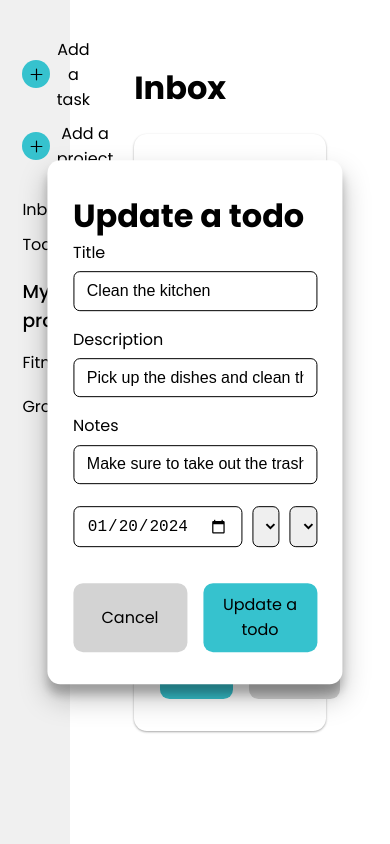
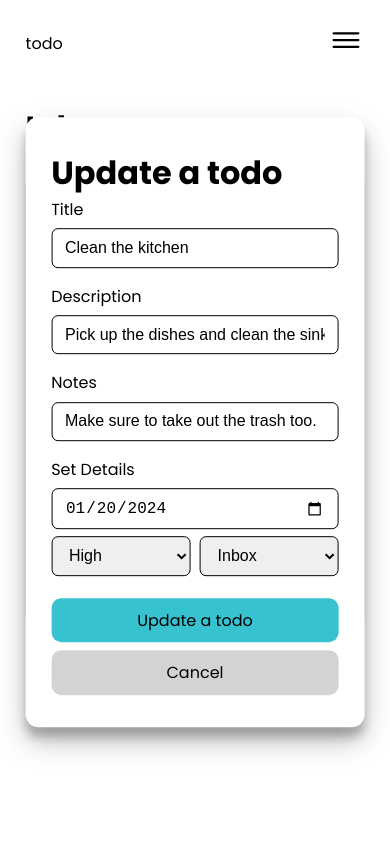
Before and after one commit to LucaJahnen/todo-app, a website built with webpack: page index.html in a window 390 px wide. Both pictures are taken after a click on the button "Update todo". Built offline with nearby package versions, Linux system fonts and the light colour scheme.

Commit message:
adjusting styling for mobile devices

```diff
--- a/index.html
+++ b/index.html
@@ -6,6 +6,10 @@
     <title>Todo App</title>
 </head>
 <body>
+    <div class="navbar">
+        <p>todo</p>
+        <button></button>
+    </div>
     <form action="#" class="add-todo">
         <h1>Add a todo</h1>
         <label for="title">Title</label>
@@ -14,7 +18,8 @@
         <input type="text" placeholder="Description" id="description" required>
         <label for="notes">Notes</label>
         <input type="text" placeholder="Notes" id="notes">
-        <div class="input-wrapper">
+        <label for="duedate">Set Details</label>
+        <div class="input-wrapper" id="input-wrapper-mobile">
             <input type="date" placeholder="" id="duedate" required>
             <select id="priority">
                 <option value="low">Low</option>
@@ -38,7 +43,8 @@
         <input type="text" placeholder="Description" id="description" required>
         <label for="notes">Notes</label>
         <input type="text" placeholder="Notes" id="notes">
-        <div class="input-wrapper">
+        <label for="duedate">Set Details</label>
+        <div class="input-wrapper" id="input-wrapper-mobile">
             <input type="date" placeholder="" id="duedate" required>
             <select id="priority">
                 <option value="low">Low</option>
--- a/main.js
+++ b/main.js
@@ -3,6 +3,7 @@ import './modules/create'
 import render from './modules/render'
 import { showProjects } from './modules/create'
 import add from './images/add-outline.svg'
+import menu from './images/menu-outline.svg'
 
 // display plus icon next to add task and add project button
 (function() {
@@ -15,6 +16,10 @@ import add from './images/add-outline.svg'
     img2.src = add
     img2.classList.add("add-icon")
     document.querySelector(".project-button").insertAdjacentElement("afterbegin", img2)
+
+    const menuImg = new Image()
+    menuImg.src = menu
+    document.querySelector(".navbar button").appendChild(menuImg)
 })()
 
 export let activeProject = "Inbox"
@@ -64,7 +69,7 @@ export const showForm = (formElement, visible) => {
 }
 
 // display tasks listed in project when user clicks on sidebar
-const showTodos = () => {
+export const showTodos = () => {
     const projectsContentButtons = document.querySelectorAll("#projects-content .project-title")
     const showInbox = document.querySelector(".show-inbox")
     const showToday = document.querySelector(".show-today")
@@ -84,7 +89,6 @@ const showTodos = () => {
                     })
                 })
                 todos["Today"] = dueToday
-                console.log(dueToday)
             }
             render(button.textContent)
             dueToday.length = 0
--- a/modules/create.js
+++ b/modules/create.js
@@ -1,6 +1,8 @@
-import { showForm, todos } from "../main"
+import { showForm, todos, showTodos } from "../main"
 import render from "./render"
 import trash from '../images/trash-outline.svg'
+import menu from '../images/menu-outline.svg'
+import close from '../images/close-outline.svg'
 
 const todoForm = document.querySelector(".add-todo")
 const projectForm = document.querySelector(".add-project")
@@ -68,10 +70,12 @@ export const showProjects = () => {
 
     for(const project in todos) {
         projects.map(projectElement => {
-            const option = document.createElement("option")
-            option.value = project
-            option.textContent = project
-            projectElement.appendChild(option)
+            if(project !== "Today") {
+                const option = document.createElement("option")
+                option.value = project
+                option.textContent = project
+                projectElement.appendChild(option)
+            }
         })
 
         if(project !== "Today" && project != "Inbox") {
@@ -91,6 +95,7 @@ export const showProjects = () => {
             projectsContent.appendChild(wrapper)
         }
     }
+    setUp()
 }
 
 projectForm.addEventListener("submit", e => {
@@ -132,3 +137,39 @@ const cancelAddTask = projectForm.querySelector(".cancel")
 cancelAddTask.addEventListener("click", () => {
     showForm(projectForm, false)
 })
+
+const navButton = document.querySelector(".navbar button")
+const sidebar = document.querySelector(".sidebar")
+let menuOpen = false
+
+const imgMenu = new Image()
+imgMenu.src = menu
+const imgClose = new Image()
+imgClose.src = close
+navButton.addEventListener("click", () => {
+    navButton.innerHTML = ""
+    if(menuOpen) {
+        sidebar.style.transform = "translateX(0)"
+        navButton.appendChild(imgMenu)
+    } else {
+        sidebar.style.transform = "translateX(-100vw)"
+        navButton.appendChild(imgClose)
+    }
+    menuOpen = !menuOpen
+})
+
+export const setUp = () => {
+    const menuButtons = document.querySelectorAll(".sidebar button")
+    const projectButtons = document.querySelectorAll("#projects-content button")
+    const buttons = [...menuButtons, ...projectButtons]
+    if(window.screen.width < 960) {
+        buttons.forEach(button => {
+            button.addEventListener("click", () => {
+                sidebar.style.transform = "translateX(0)"
+                navButton.innerHTML = ""
+                navButton.appendChild(imgMenu)
+                menuOpen = false
+            })
+        })
+    }
+}
--- a/styles.css
+++ b/styles.css
@@ -44,6 +44,10 @@ button {
     border: none;
     font-size: 1rem;
     cursor: pointer;
+}
+
+.navbar {
+    display: none;
 }
 
 .sidebar {
@@ -223,3 +227,75 @@ form {
         }
     }
 }
+
+@media screen and (max-width: 960px) {
+    html, body {
+        margin: 0;
+        padding: 0;
+        width: 100vw;
+        height: 100vh;
+        overflow-x: hidden;
+        position: relative;
+    }
+
+    body {
+        display: block;
+    }
+
+    .navbar {
+        padding: 1.4rem 1.6rem;
+        display: flex;
+        justify-content: space-between;
+        align-items: center;
+
+        button img {
+            width: 36px;
+            height: 36px;
+            position: relative;
+            z-index: 999;
+        }
+    }
+
+    form {
+        width: calc(100% - 3.2rem);
+
+        .button-wrapper {
+            flex-direction: column-reverse;
+            margin-top: 0.4rem;
+            gap: 0.5rem;
+        }
+    }
+
+    #input-wrapper-mobile {
+        display: grid;
+        grid-template-columns: repeat(2, calc(50% - 0.3rem));
+        grid-template-rows: auto auto;
+        column-gap: 0.6rem;
+        row-gap: 0;
+
+        input {
+            margin: 0;
+        }
+
+        input:nth-child(1) {
+            grid-column-start: 1;
+            grid-column-end: 3;
+            margin-top: 0.4rem;
+        }
+    }
+
+    .sidebar {
+        position: absolute;
+        top: 0;
+        left: 100vw;
+        transition: all 0.6s ease;
+    }
+
+    #content {
+        padding: 1rem 1.6rem 2rem 1.6rem;
+
+        .todo-buttons {
+            flex-direction: column;
+        }
+    }
+}
```
Also changed, not shown: images/close-outline.svg (added), images/menu-outline.svg (added).
